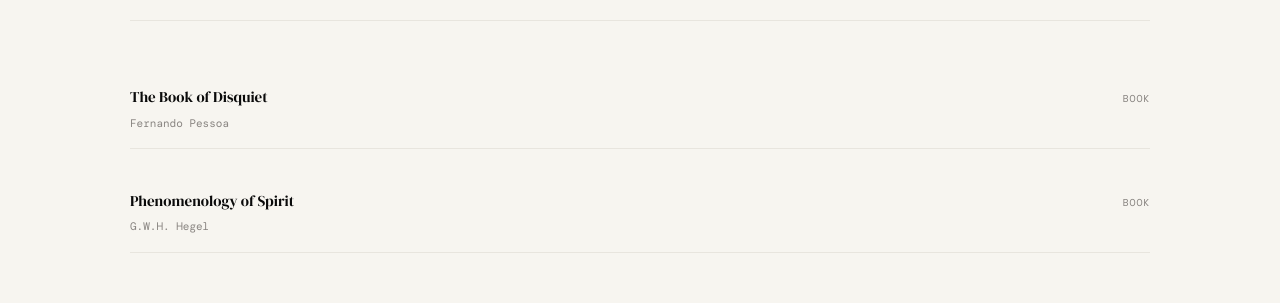
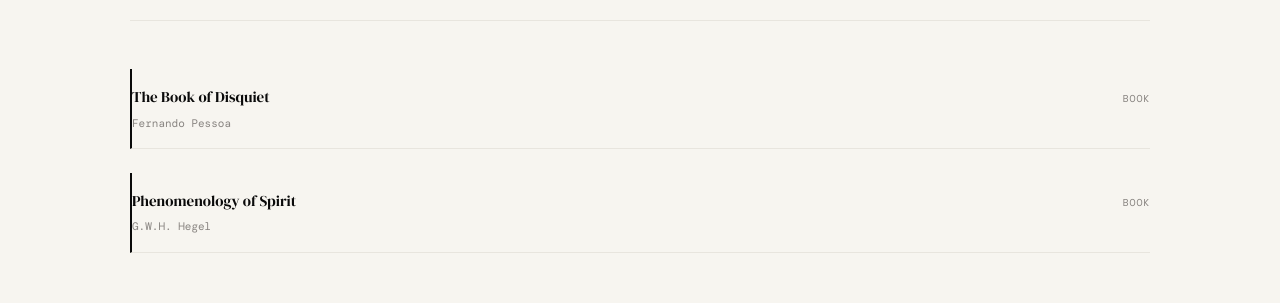
Before and after one commit to KrishChopra04/krish-portfolio, a Next.js app: page / in a window 1280 px wide. Shown: the part 2035-2338 px from the top of the page. Built offline with nearby package versions, Linux system fonts and the light colour scheme; a web font is replaced by a local one.

Commit message:
Update page.tsx

```diff
--- a/app/page.tsx
+++ b/app/page.tsx
@@ -339,6 +339,7 @@ export default function Home() {
               alignItems: 'baseline',
               padding: '16px 0',
               borderBottom: '1px solid var(--gray-light)',
+              borderLeft: '2px solid var(--black)',
             }}>
               <div>
                 <p style={{ fontSize: '15px', marginBottom: '4px' }}>{title}</p>
```
